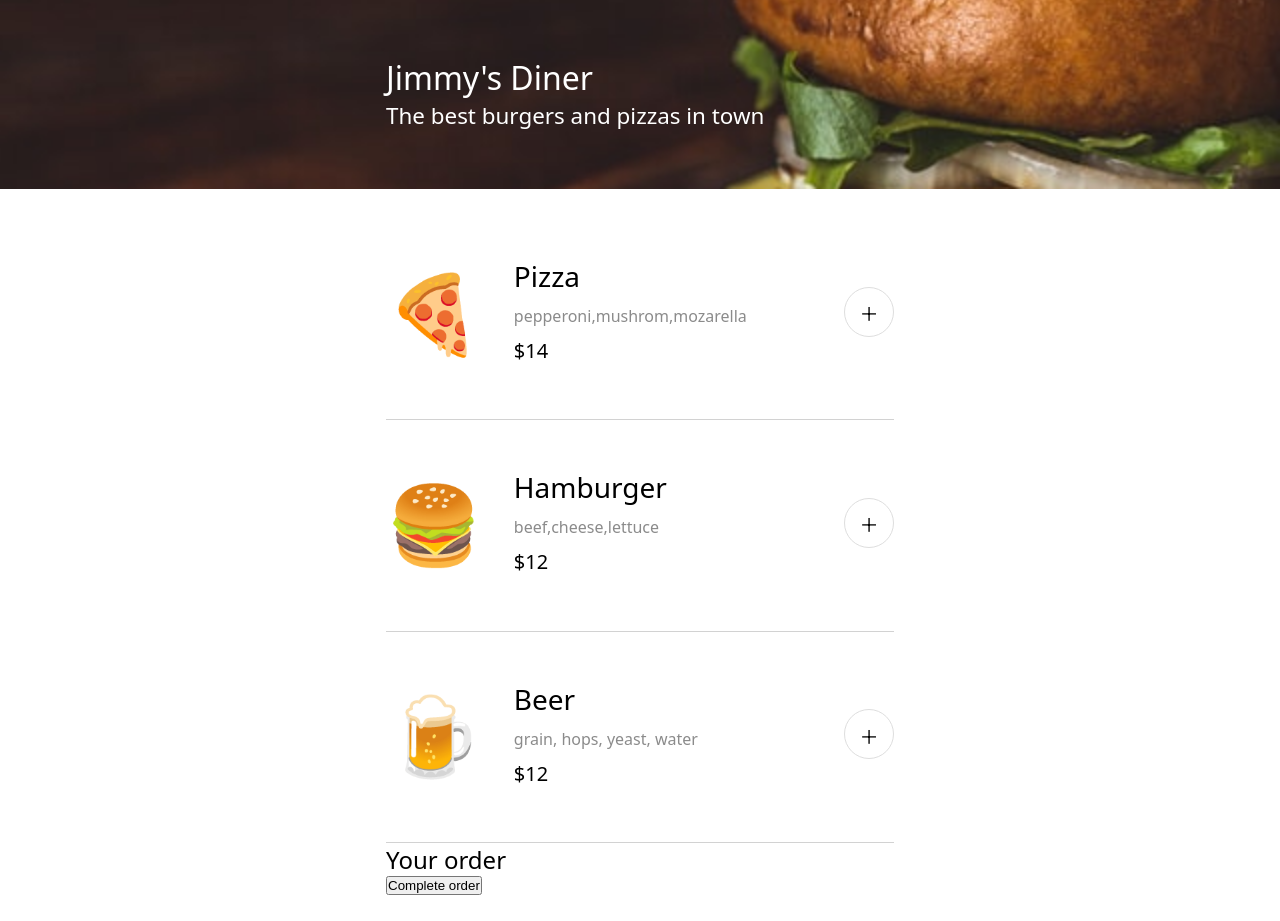
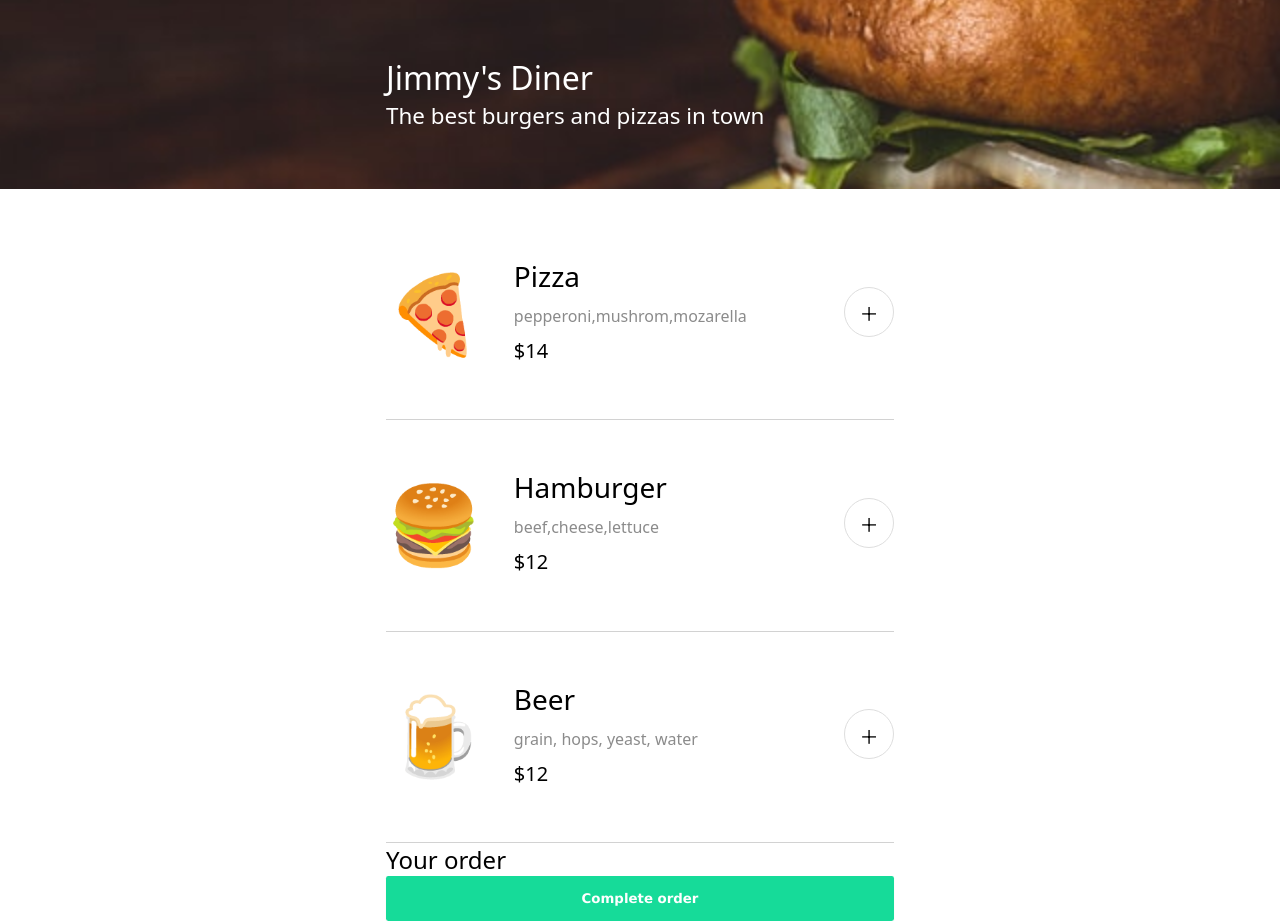
Before and after one commit to bluepersia/restaurant-app-3, a website with bundled scripts: page index.html in a window 1280 px wide. Before the commit the page ends 895 px from the top, so only its background shows below. Built offline with nearby package versions, Linux system fonts and the light colour scheme; a web font is replaced by a local one.

Commit message:
Add canonical .btn to the project CSS

```diff
--- a/index.html
+++ b/index.html
@@ -21,6 +21,7 @@
     <link rel="stylesheet" href="./src/css/blocks/header/header.css" />
     <link rel="stylesheet" href="./src/css/blocks/menu/menu.css" />
     <link rel="stylesheet" href="./src/css/blocks/menu-item/menu-item.css" />
+    <link rel="stylesheet" href="./src/css/blocks/btn/btn.css" />
   </head>
 
   <body>
--- /dev/null
+++ b/src/css/blocks/btn/btn.css
@@ -0,0 +1,18 @@
+.btn {
+  background-color: var(--color-green);
+  border: none;
+  font-family: var(--font-verdana);
+  color: var(--color-white);
+  font-weight: 700;
+  width: 100%;
+  padding: 1.125em 0;
+  border-radius: 0.18em;
+  cursor: pointer;
+  box-shadow: 0px 1px 2px 0px rgba(0, 0, 0, 0.05);
+  transition: filter 300ms;
+}
+
+.btn:hover,
+.btn:focus {
+  filter: brightness(75%);
+}
```
